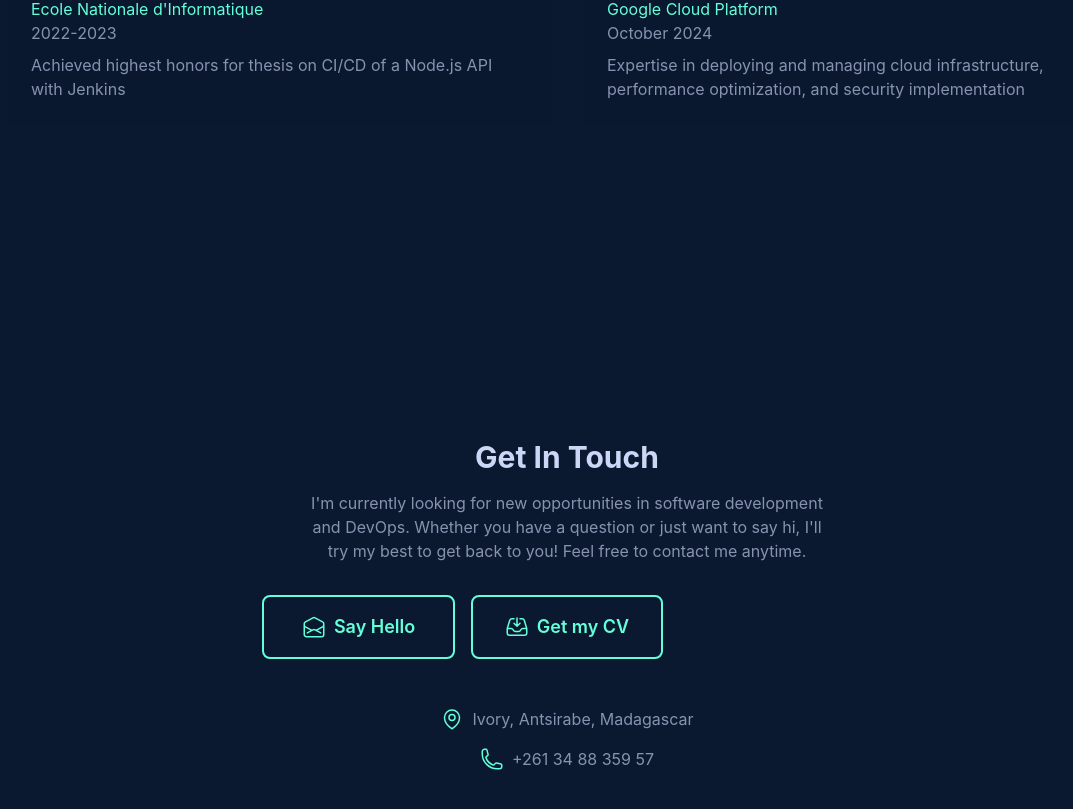
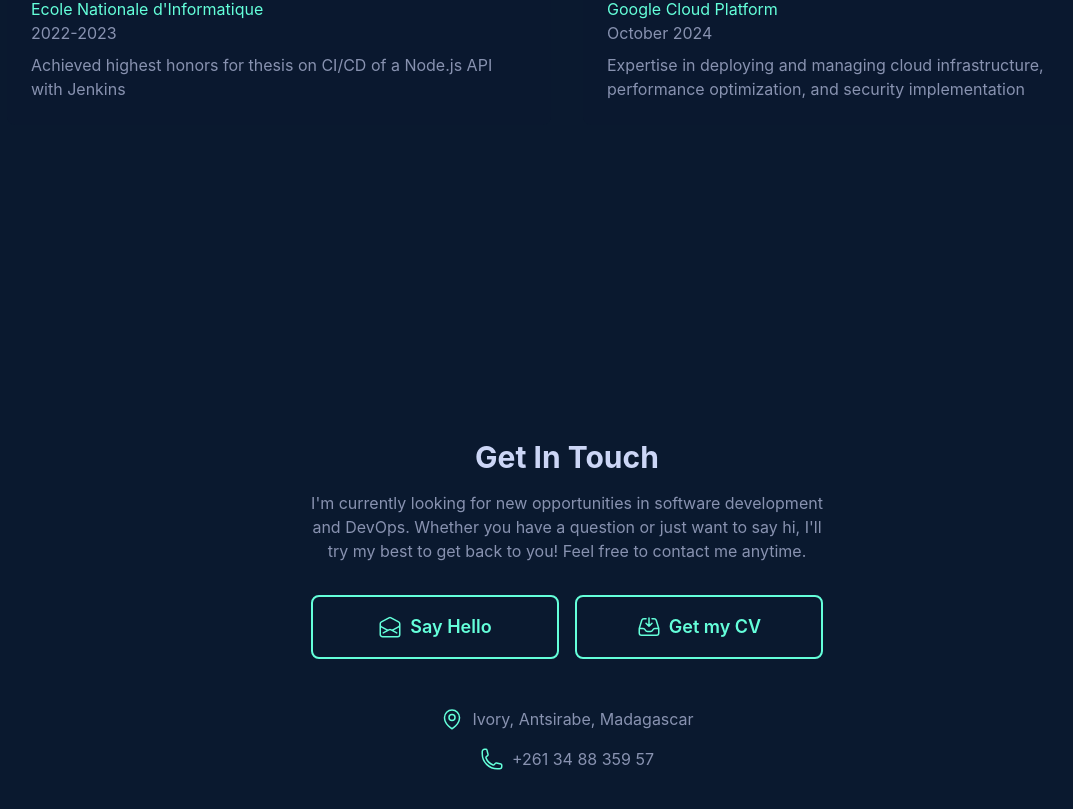
Before and after one commit to KelySaina/portfolio-2025, a React (Vite) app: page / in a window 1280 px wide. Shown: the part 4351-5160 px from the top of the page, without its empty margins (73-1146 px from the left). Built offline with nearby package versions, Linux system fonts and the light colour scheme.

Commit message:
contact center

```diff
--- a/src/components/sections/Contact.jsx
+++ b/src/components/sections/Contact.jsx
@@ -21,7 +21,7 @@ export default function Contact() {
             and DevOps. Whether you have a question or just want to say hi, I'll
             try my best to get back to you! Feel free to contact me anytime.
           </p>
-          <div className="grid gap-4 sm:grid-cols-1 md:grid-cols-2 lg:grid-cols-3 justify-center">
+          <div className="grid gap-4 sm:grid-cols-1 md:grid-cols-2 lg:grid-cols-2 items-center">
             <motion.a
               href="mailto:thierrymichael2001@gmail.com"
               className="flex items-center justify-center gap-2 inline-block border-2 border-secondary text-secondary px-8 py-4 rounded-lg text-lg font-semibold
```
